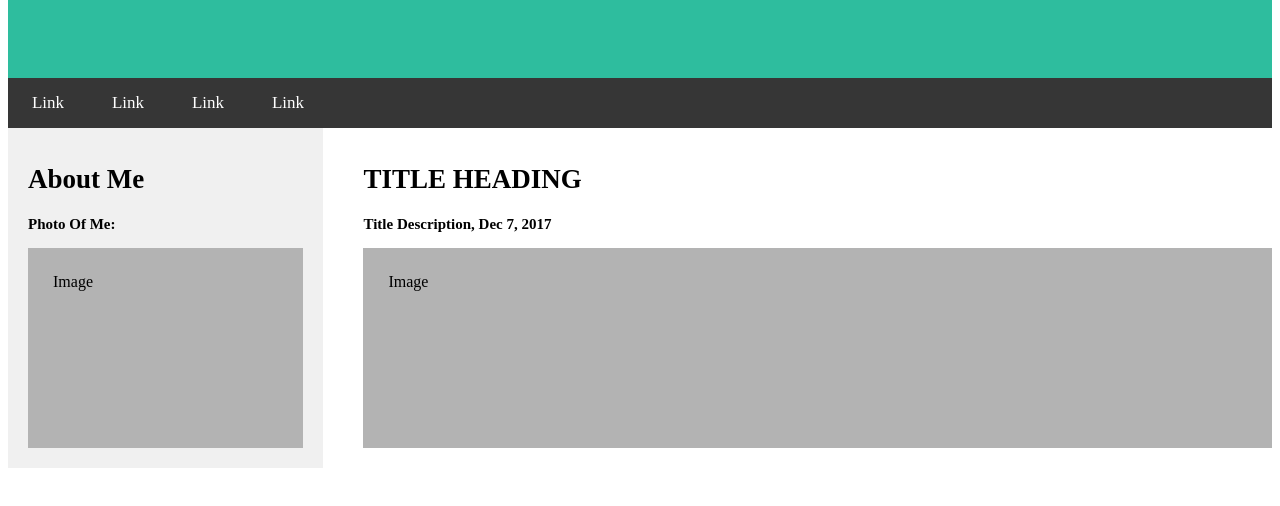
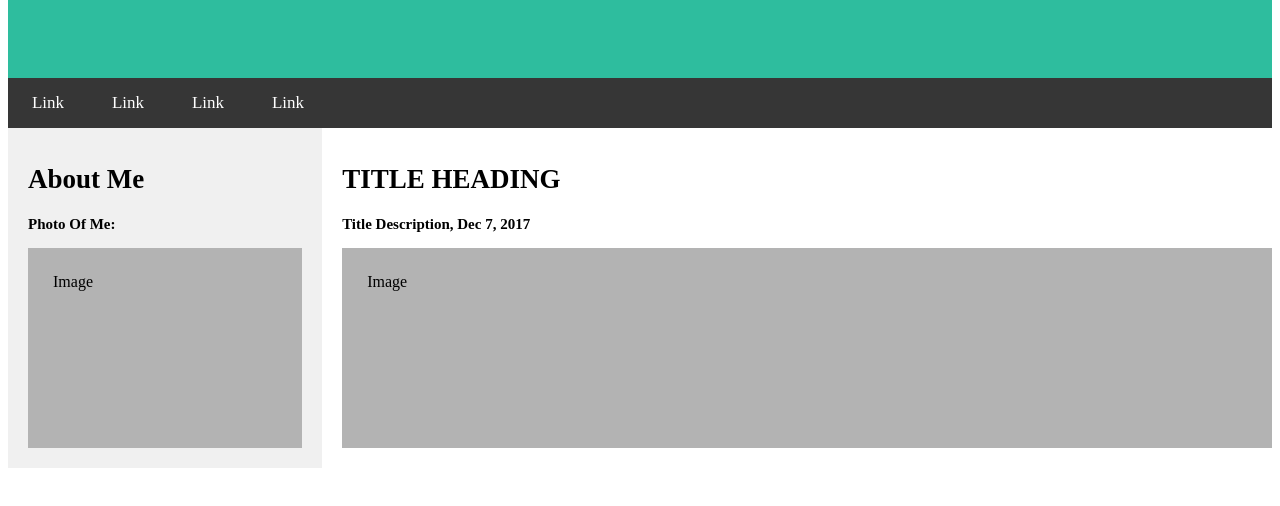
Before and after one commit to Project-Create-Web/Flex-box-Test, a plain HTML site: page freedom.html in a window 1280 px wide. Shown: the part 230-736 px from the top of the page. Drawn offline with Linux system fonts and the light colour scheme.

Commit message:
added my classwork

```diff
--- a/freedom.html
+++ b/freedom.html
@@ -4,7 +4,7 @@
     <meta charset="UTF-8">
     <meta name="viewport" content="width=device-width, initial-scale=1.0">
     <meta http-equiv="X-UA-Compatible" content="ie=edge">
-    <title>Document</title>
+    <title>Flex-box-classwork</title>
     <style>
         .first-section{
             display: flex;
@@ -64,8 +64,8 @@
             text-transform: capitalize;
         }
         .title-text{
-            width: 72%;
-            margin-left: 40px;
+            width: 74%;
+            margin-left: 20px;
             /* background-color: rgb(216, 216, 216); */
         }
         .title-text h4{
```
